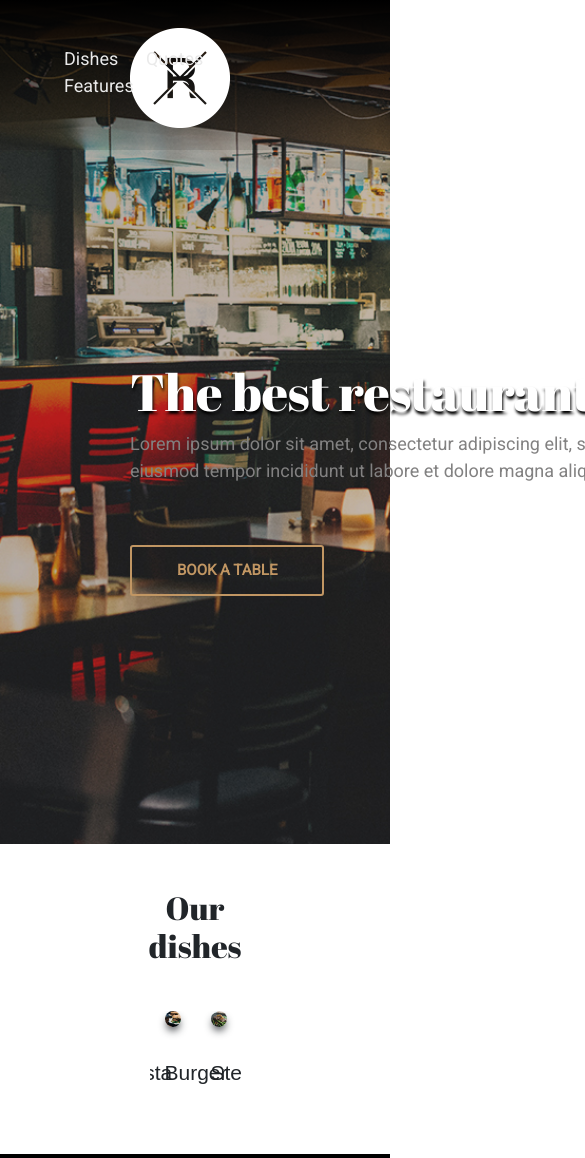
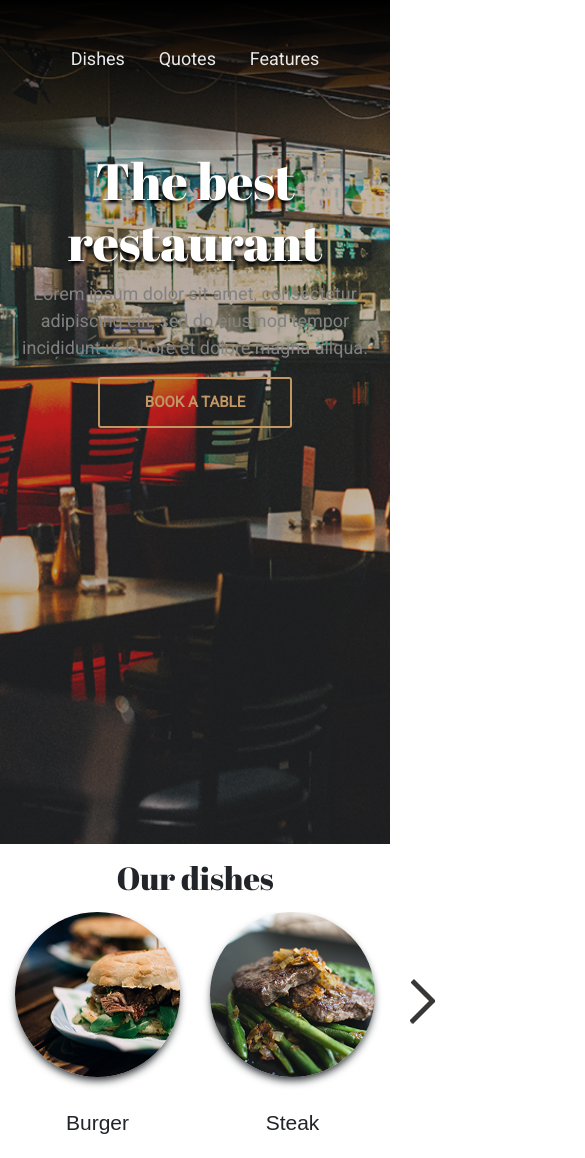
Before and after one commit to tereshko-kostya/Restaurant-landing, a plain HTML site: page index.html in a window 390 px wide. Shown: the top 1158 px of the page, 585 px wide, since content can reach past the window. Drawn offline with nearby package versions, Linux system fonts and the light colour scheme.

Commit message:
almost done

```diff
--- a/less/main.less
+++ b/less/main.less
@@ -20,23 +20,11 @@ h1, h2, h3, h4, h5, h6{
 .content_position{
 	width: auto;
 	margin: 0 130px;
-
-	@media screen and (max-width: 900px) {
-		.content_position{
-			margin: 0;
-		}
-	}
 }
 .title{
 	text-align: center;
 	font-size: 42px;
 	margin: 45px auto;
-
-	@media screen and (max-width: 900px) {
-		.title{
-			margin: 15px auto;
-		}
-	}
 }
 
 /* 1B Cover Block*/
@@ -122,7 +110,6 @@ h1, h2, h3, h4, h5, h6{
 
 		.dishes-carousel{
 			width: 70%;
-			overflow: hidden;
 			margin: 0 auto;
 
 			.dish{
@@ -141,6 +128,22 @@ h1, h2, h3, h4, h5, h6{
 					font-size: 21px;
 					margin-top: 30px;
 				}
+			}
+			.slick-next,.slick-prev{
+				width: 30px;
+				height: 75px;
+				top: 43%;
+			}
+			.slick-prev{
+				left: -50px;
+				background: url('/images/dishes/prev_arrow.png') no-repeat;
+			}
+			.slick-next{
+				right: -50px;
+				background: url('/images/dishes/next_arrow.png') no-repeat;
+			}
+			.slick-prev:before, .slick-next:before{
+				content: ' ';
 			}
 		}
 	}
@@ -213,21 +216,10 @@ h1, h2, h3, h4, h5, h6{
 						font-family: @roboto;
 					}
 				}
-
-				@media screen and (max-width: 900px) {
-					.feature{
-						width: 90%;
-						float: none;
-					}
-				}
 			}
 		}
 
-		@media screen and (max-width: 900px) {
-			.features-info{
-				height: auto;
-			}
-		}
+
 	}
 
 	.features-paralax{
@@ -281,14 +273,6 @@ h1, h2, h3, h4, h5, h6{
 			font-family: @abril;
 			font-size: 42px;
 		}
-
-		@media screen and (max-width: 900px) {
-			.contact-info-block{
-				top: 25%;
-				left: 0;
-				margin: 0;
-			}
-		}
 	}
 }
 
@@ -327,10 +311,75 @@ h1, h2, h3, h4, h5, h6{
 				}
 			}
 		}
-		@media screen and (max-width: 900px) {
-			.nav{
+	}
+}
+
+@media screen and (max-width: 768px) {
+	.content_position{
+		margin: 0;
+	}
+	.title{
+		margin: 15px auto;
+	}
+	#cover .logo, #footer .nav{
+		display: none;
+	}
+	#cover .about{
+		width: 100%;
+		margin: 0;
+		text-align: center;
+		.button{
+			margin-top: 0;
+		}
+	}
+	#cover #header{
+		.nav{
+			width: 100%;
+			margin-right: 0;
+
+			.nav-list{
+				margin: 0;
+			    width: 100%;
+			    padding: 0;
+			    text-align: center;
+
+			    .nav-item{
+			    	margin: 0 15px;
+			    }
+			}
+		}
+	}
+	#our-dishes .dishes{
+		.dishes-carousel{
+			width: 100%;
+			.slick-prev, .slick-next{
 				display: none;
 			}
 		}
 	}
+
+	#features{
+		height: auto;
+	    .features-info{
+			height: auto;
+		    .features-content .feature{
+				width: 90%;
+				float: none;
+			}
+		}
+		.features-paralax{
+			display: none;
+		}
+	}
+
+	#call-to-action .contact-info-block{
+		width: 100%;
+		top: 25%;
+		left: 0;
+		margin: 0;
+	}
+
+	#footer .logo{
+		margin-top: 10px;
+	}
 }
```
Also changed, not shown: index.html (+1 -0 lines), css/main.css, images/dishes/next_arrow.ico (added), images/dishes/next_arrow.png (added), images/dishes/prev_arrow.ico (added), images/dishes/prev_arrow.png (added).
